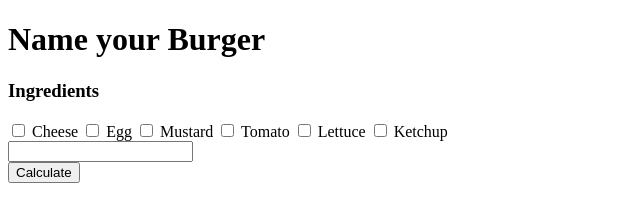
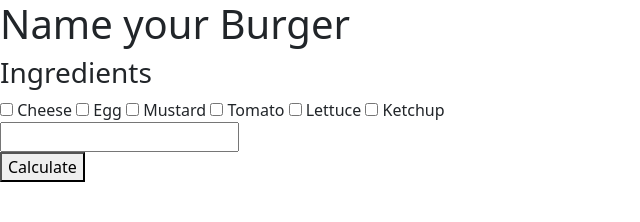
Before and after one commit to NoemiPatermo/js-burger, a plain HTML site: page index.html in a window 1280 px wide. Shown: the whole page, without its empty margins (0-640 px from the left). Drawn offline with nearby package versions, Linux system fonts and the light colour scheme.

Commit message:
js burger

```diff
--- a/index.html
+++ b/index.html
@@ -4,13 +4,16 @@
     <meta charset="UTF-8">
     <meta http-equiv="X-UA-Compatible" content="IE=edge">
     <meta name="viewport" content="width=device-width, initial-scale=1.0">
+    <link href="https://cdn.jsdelivr.net/npm/bootstrap@5.0.1/dist/css/bootstrap.min.css" rel="stylesheet" integrity="sha384-+0n0xVW2eSR5OomGNYDnhzAbDsOXxcvSN1TPprVMTNDbiYZCxYbOOl7+AMvyTG2x" crossorigin="anonymous">
     <link rel="stylesheet" href="./css/style.css">
     <title>Esercizio Burger</title>
 </head>
 <body>
-    <header></header>
-    <h1>Name your Burger</h1>
-    <h3>Ingredients</h3>
+    <div class="container-burger">
+         <header>
+            <h1>Name your Burger</h1>
+            <h3>Ingredients</h3>
+         </header>
 
     <form>
 
@@ -46,7 +49,7 @@
         <div id="your-price"></div>
     </footer>
 
-
     <script type="text/javascript"src="js/script.js"></script>
+    </div>
 </body>
 </html>
```
